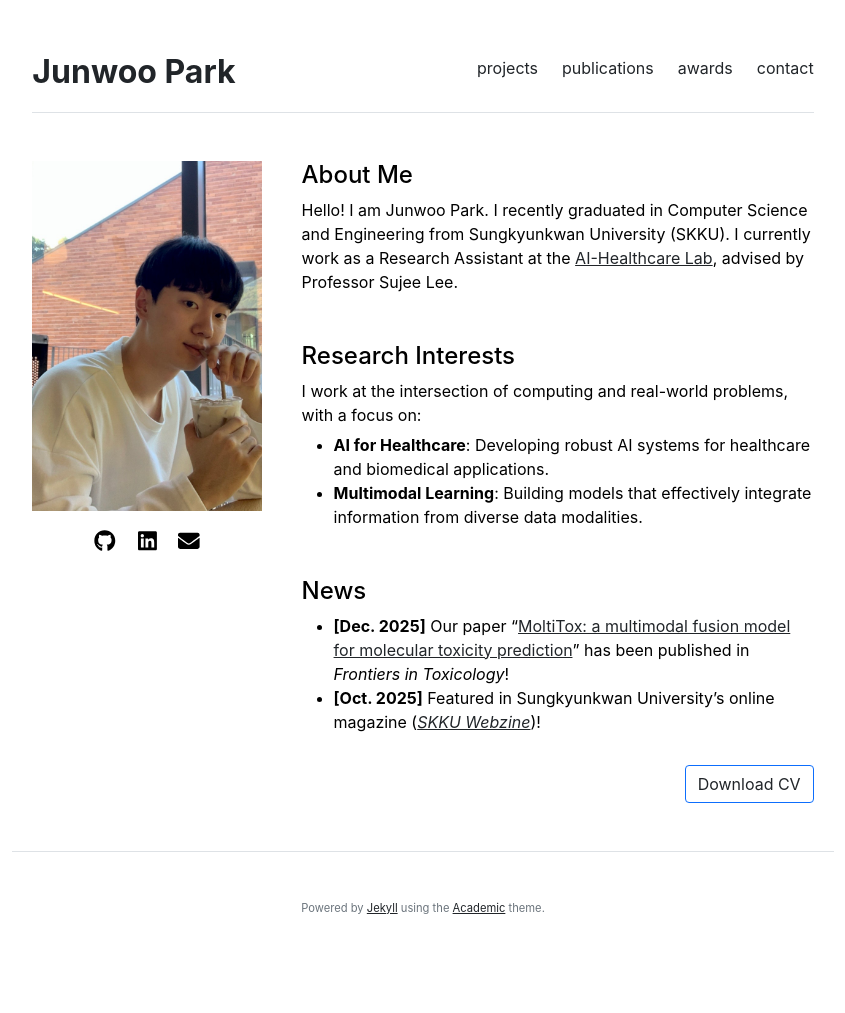
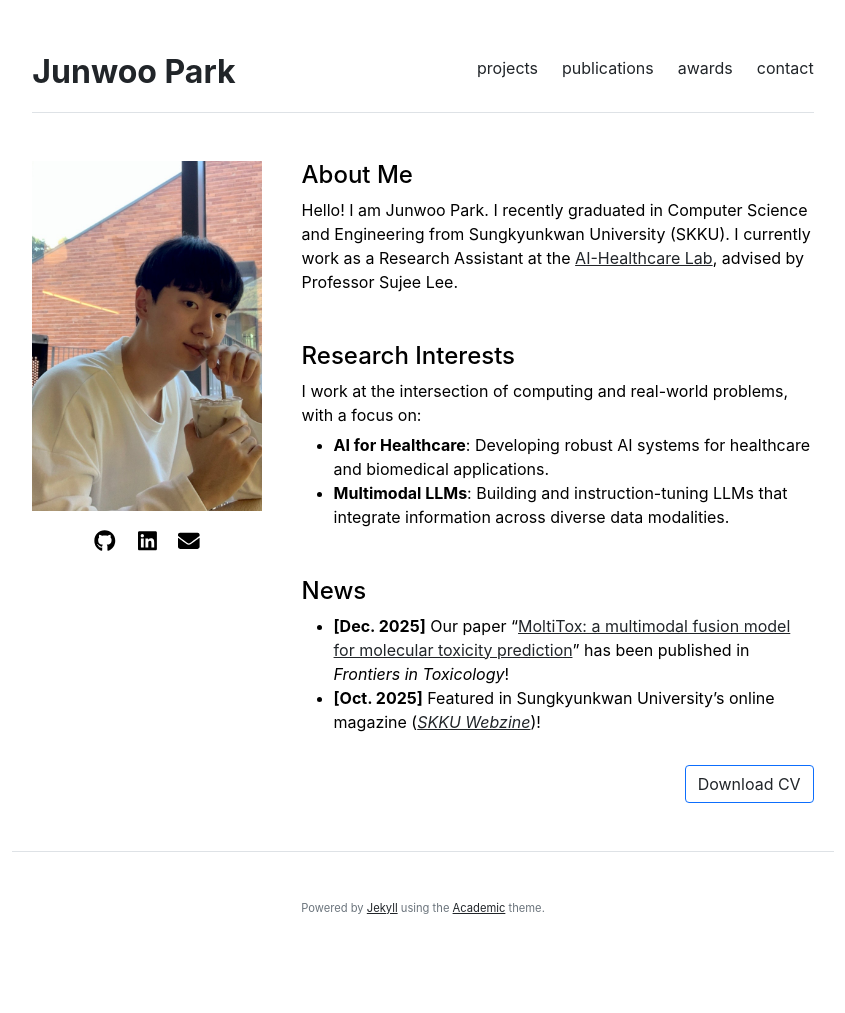
Before and after one commit to junwoop0/junwoop0.github.io, a Jekyll site: the page built from index.md, in a window 1280 px wide. Shown: the whole page, without its empty margins (217-1062 px from the left). Built offline with Jekyll 4.4.1, drawn with Linux system fonts in a browser that asks for light colours.

Commit message:
Update profile

```diff
--- a/index.md
+++ b/index.md
@@ -13,7 +13,7 @@ I work at the intersection of computing and real-world problems, with a focus on
 {: style="margin-bottom: 0.4rem;" }
 
 - **AI for Healthcare**: Developing robust AI systems for healthcare and biomedical applications.
-- **Multimodal Learning**: Building models that effectively integrate information from diverse data modalities.
+- **Multimodal LLMs**: Building and instruction-tuning LLMs that integrate information across diverse data modalities.
 
 ## News
 
```
